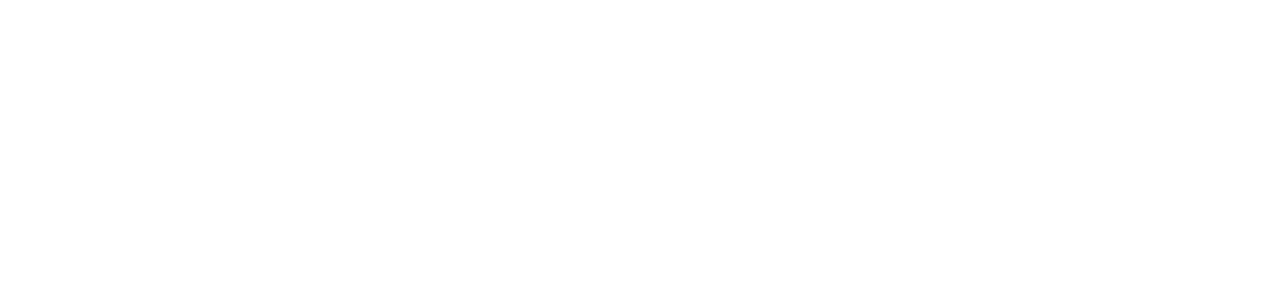
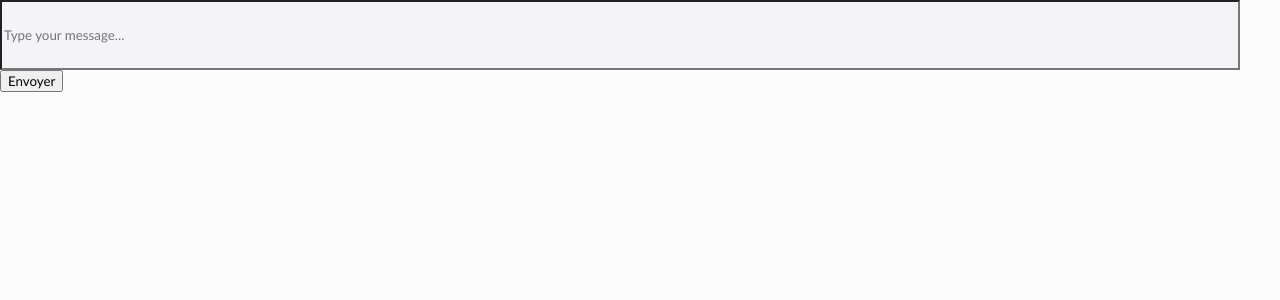
Before and after one commit to WildCodeSchool/2023-02-JS-Reims-hackathon-2-remmaus, a React (Vite) app in the folder frontend/: page /chat in a window 1280 px wide. Before the commit this address had no page. Shown: the top 300 px of the page. Built offline with nearby package versions, Linux system fonts and the light colour scheme.

Commit message:
Chatbox pour les membres

```diff
--- a/frontend/src/App.css
+++ b/frontend/src/App.css
@@ -317,3 +317,45 @@
   font-size: 16px;
   margin-bottom: 5px;
 }
+
+.title_member {
+  font-size: 18px;
+}
+
+/* Espace de dialogue */
+
+.dialogue-space {
+  height: 100vh;
+  display: flex;
+  flex-direction: column;
+  justify-content: flex-start;
+  align-items: center;
+  background-color: #fcfcfc;
+}
+
+.dialogue-message {
+  background-color: #e3f3f7;
+  height: 10vh;
+  width: 150vh;
+  margin: 1rem;
+}
+
+.dialogue-border {
+  background-color: #002743;
+  box-sizing: 2rem;
+}
+
+.dialogue-input {
+  height: 8vh;
+  width: 154vh;
+  background-color: white;
+}
+
+.dialogue-sender {
+  height: 3vh;
+  width: 50%;
+}
+
+.dialogue-input {
+  background-color: rgb(243, 243, 248);
+}
--- a/frontend/src/App.jsx
+++ b/frontend/src/App.jsx
@@ -5,6 +5,7 @@
 import Informations from "./pages/Informations";
 import Accueil from "./components/Accueil";
 import FAQ from "./components/FAQ";
+import MemberChat from "./components/MemberChatForm";
 
 function App() {
   return (
@@ -15,6 +16,7 @@
         <Route path="/info" element={<Informations />} />
         <Route path="/info/:id" element="" />
         <Route path="/faq" element={<FAQ />} />
+        <Route path="/chat" element={<MemberChat />} />
       </Routes>
     </div>
   );
--- /dev/null
+++ b/frontend/src/components/MemberChatForm.jsx
@@ -0,0 +1,51 @@
+/* eslint-disable jsx-a11y/label-has-associated-control */
+import { useState } from "react";
+
+function MemberChat() {
+  const [messages, setMessages] = useState([]);
+  const [inputValue, setInputValue] = useState("");
+
+  const handleInputChange = (e) => {
+    setInputValue(e.target.value);
+  };
+
+  const handleSendMessage = () => {
+    if (inputValue !== "") {
+      const newMessage = {
+        id: messages.length + 1,
+        content: inputValue,
+        sender: "Member",
+      };
+      setMessages([...messages, newMessage]);
+      setInputValue("");
+    }
+  };
+
+  return (
+    <div className="dialogue-space">
+      <div className="dialogue-border">
+        {messages.map((message) => (
+          <div key={message.id} className="dialogue-message">
+            <span className="dialogue-sender">{message.sender}: </span>
+            {message.content}
+          </div>
+        ))}
+      </div>
+      <div>
+        <input
+          className="dialogue-input"
+          type="text"
+          value={inputValue}
+          onChange={handleInputChange}
+          placeholder="Type your message..."
+        />
+        <button type="submit" onClick={handleSendMessage}>
+          {" "}
+          Envoyer{" "}
+        </button>
+      </div>
+    </div>
+  );
+}
+
+export default MemberChat;
```
Also changed, not shown: frontend/src/pages/MemberChat.jsx (added, +13 -0 lines).
